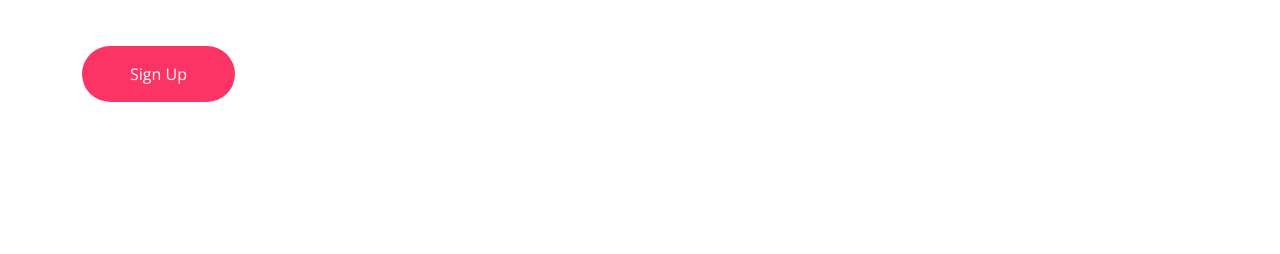
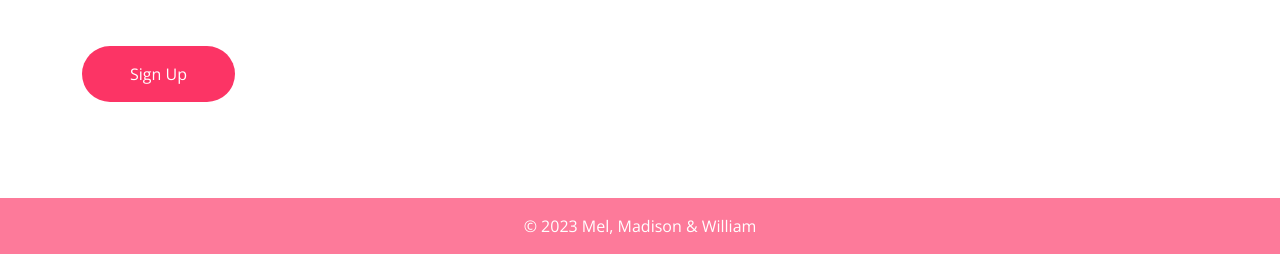
Before and after one commit to melmai/pixapets, a Flask app: page /register in a window 1280 px wide. Shown: the part 927-1181 px from the top of the page. Before the commit the page ends 1029 px from the top, so only its background shows below. Run offline with Flask 3, Linux system fonts and the light colour scheme.

Commit message:
adds basic footer

```diff
--- a/static/css/global.css
+++ b/static/css/global.css
@@ -63,6 +63,15 @@ h1, h2, h3, h4, h5, h6 {
     background-color: var(--background-color);
     border: 2px solid var(--background-color);
     color: white;
+}
+
+/* ----------------------------------
+ *  Footer
+ * ----------------------------------*/
+footer {
+    background-color: var(--background-color);
+    text-align: center;
+    color: #fff;
 }
 
 /* ----------------------------------
--- a/templates/base.html
+++ b/templates/base.html
@@ -46,9 +46,12 @@
     {% block hero %}{% endblock %}
     {% block filter %}{% endblock %}
     {% block full_width %}{% endblock %}
-    <section class="container">
+    <section class="container mb-5">
       {% block content %}{% endblock %}
     </section>
+    <footer class="py-3 px-2">
+      <span>&copy; 2023 Mel, Madison & William</span>
+    </footer>
     {% block javascripts %}{% endblock %}
     <script src="https://cdn.jsdelivr.net/npm/bootstrap@5.0.2/dist/js/bootstrap.bundle.min.js" integrity="sha384-MrcW6ZMFYlzcLA8Nl+NtUVF0sA7MsXsP1UyJoMp4YLEuNSfAP+JcXn/tWtIaxVXM" crossorigin="anonymous"></script>
     <script src="../static/js/script.js"></script>
```
